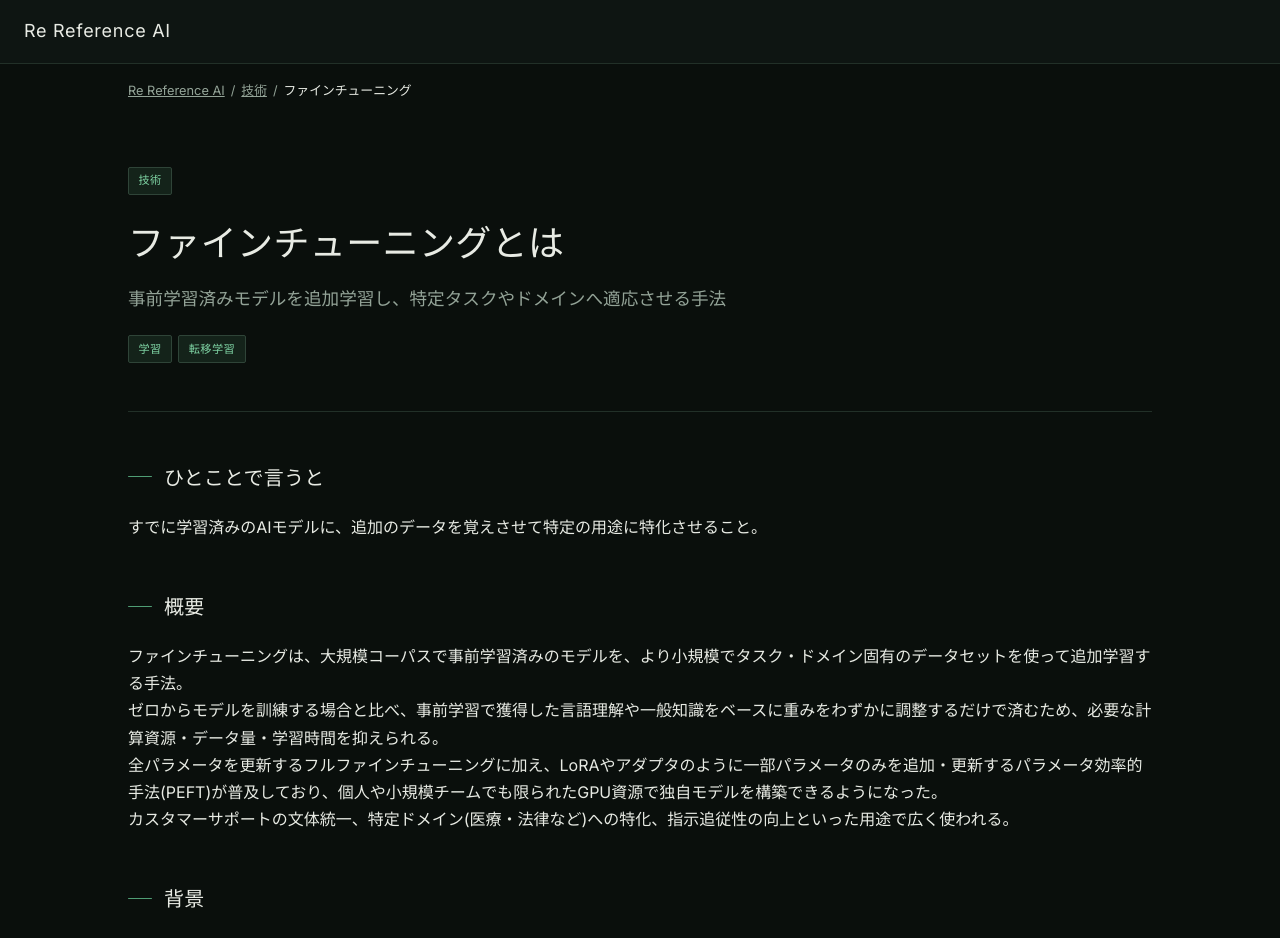
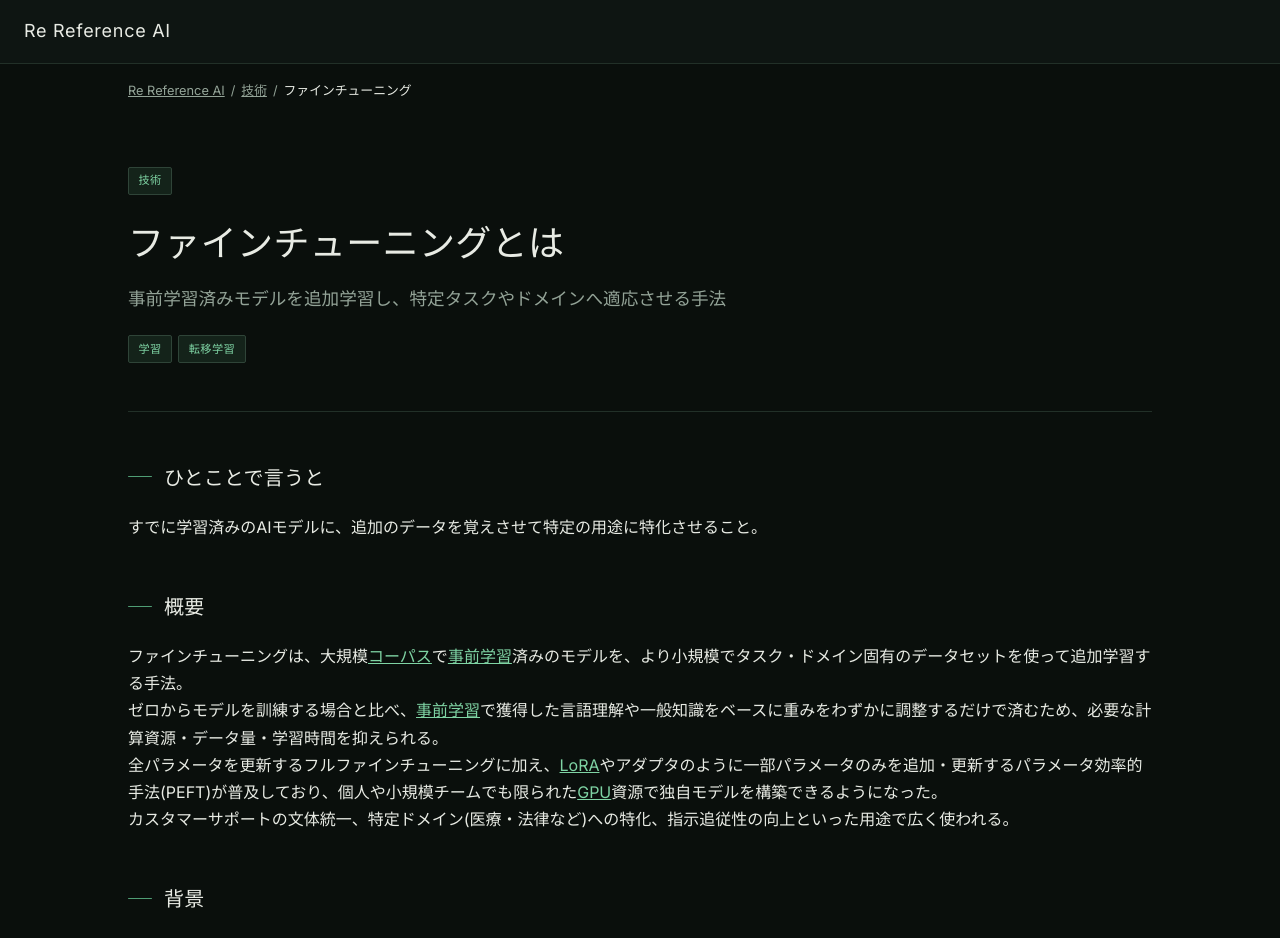
Before and after one commit to reload-co-jp/re-reference-ai, a Next.js app: page /terms/fine-tuning/ in a window 1280 px wide. Shown: the top 938 px of the page. Built offline with nearby package versions, Linux system fonts and the light colour scheme.

Commit message:
Add term links

```diff
--- a/app/terms/[slug]/page.tsx
+++ b/app/terms/[slug]/page.tsx
@@ -7,6 +7,7 @@ import { Badge, Container, Section, SectionTitle } from "components/elements/lay
 import { toJsonLd } from "lib/json-ld"
 import { SITE_NAME, SITE_URL } from "lib/site"
 import { getCategorySlug, getRelatedTerms, getTagSlug, getTermBySlug, Term, terms } from "lib/terms"
+import { linkifyTermMentions } from "lib/term-links"
 import { truncate } from "lib/text"
 
 export const dynamicParams = false
@@ -181,7 +182,7 @@ const TermPage: FC<Props> = async ({ params }) => {
       {term.plainSummary && (
         <Section style={{ marginTop: "3rem" }}>
           <SectionTitle>ひとことで言うと</SectionTitle>
-          <p style={{ whiteSpace: "pre-line" }}>{term.plainSummary}</p>
+          <p style={{ whiteSpace: "pre-line" }}>{linkifyTermMentions(term.plainSummary, term.slug)}</p>
         </Section>
       )}
 
@@ -189,7 +190,7 @@ const TermPage: FC<Props> = async ({ params }) => {
       {term.summary && (
         <Section style={{ marginTop: "3rem" }}>
           <SectionTitle>概要</SectionTitle>
-          <p style={{ whiteSpace: "pre-line" }}>{term.summary}</p>
+          <p style={{ whiteSpace: "pre-line" }}>{linkifyTermMentions(term.summary, term.slug)}</p>
         </Section>
       )}
 
@@ -197,7 +198,7 @@ const TermPage: FC<Props> = async ({ params }) => {
       {term.background && (
         <Section>
           <SectionTitle>背景</SectionTitle>
-          <p style={{ whiteSpace: "pre-line" }}>{term.background}</p>
+          <p style={{ whiteSpace: "pre-line" }}>{linkifyTermMentions(term.background, term.slug)}</p>
         </Section>
       )}
 
@@ -205,7 +206,7 @@ const TermPage: FC<Props> = async ({ params }) => {
       {term.history && (
         <Section>
           <SectionTitle>歴史</SectionTitle>
-          <p style={{ whiteSpace: "pre-line" }}>{term.history}</p>
+          <p style={{ whiteSpace: "pre-line" }}>{linkifyTermMentions(term.history, term.slug)}</p>
         </Section>
       )}
 
@@ -213,7 +214,7 @@ const TermPage: FC<Props> = async ({ params }) => {
       {term.architecture && (
         <Section>
           <SectionTitle>アーキテクチャ</SectionTitle>
-          <p style={{ whiteSpace: "pre-line" }}>{term.architecture}</p>
+          <p style={{ whiteSpace: "pre-line" }}>{linkifyTermMentions(term.architecture, term.slug)}</p>
         </Section>
       )}
 
@@ -221,7 +222,7 @@ const TermPage: FC<Props> = async ({ params }) => {
       {term.workflow && (
         <Section>
           <SectionTitle>ワークフロー</SectionTitle>
-          <p style={{ whiteSpace: "pre-line" }}>{term.workflow}</p>
+          <p style={{ whiteSpace: "pre-line" }}>{linkifyTermMentions(term.workflow, term.slug)}</p>
         </Section>
       )}
 
@@ -263,7 +264,7 @@ const TermPage: FC<Props> = async ({ params }) => {
           <ul style={{ paddingLeft: "1.25rem" }}>
             {term.advantages.map((advantage) => (
               <li key={advantage} style={{ marginBottom: ".375rem" }}>
-                {advantage}
+                {linkifyTermMentions(advantage, term.slug)}
               </li>
             ))}
           </ul>
@@ -277,7 +278,7 @@ const TermPage: FC<Props> = async ({ params }) => {
           <ul style={{ paddingLeft: "1.25rem" }}>
             {term.disadvantages.map((disadvantage) => (
               <li key={disadvantage} style={{ marginBottom: ".375rem" }}>
-                {disadvantage}
+                {linkifyTermMentions(disadvantage, term.slug)}
               </li>
             ))}
           </ul>
@@ -332,7 +333,9 @@ const TermPage: FC<Props> = async ({ params }) => {
           {term.faq.map((item) => (
             <div key={item.question} style={{ marginBottom: "1.25rem" }}>
               <p style={{ fontWeight: 600, marginBottom: ".375rem" }}>{item.question}</p>
-              <p style={{ color: "var(--color-text-muted)", whiteSpace: "pre-line" }}>{item.answer}</p>
+              <p style={{ color: "var(--color-text-muted)", whiteSpace: "pre-line" }}>
+                {linkifyTermMentions(item.answer, term.slug)}
+              </p>
             </div>
           ))}
         </Section>
--- /dev/null
+++ b/lib/term-links.tsx
@@ -0,0 +1,119 @@
+import { ReactNode } from "react"
+import Link from "next/link"
+import { Term, terms } from "lib/terms"
+
+// これらは頻出しすぎる一般語のため、本文中の自動リンク化対象から除外する
+const EXCLUDED_MATCH_STRINGS = new Set([
+  "LLM",
+  "RAG",
+  "API",
+  "AI",
+  "ML",
+  "RL",
+  "NN",
+  "NLP",
+  "SLM",
+  "VLM",
+  "Memory",
+  "メモリ",
+])
+
+type Candidate = { text: string; term: Term }
+
+let candidatesByFirstChar: Map<string, Candidate[]> | null = null
+
+const buildCandidateIndex = (): Map<string, Candidate[]> => {
+  if (candidatesByFirstChar) return candidatesByFirstChar
+
+  const seen = new Set<string>()
+  const flat: Candidate[] = []
+  for (const term of terms) {
+    for (const name of [term.name, ...(term.aliases ?? [])]) {
+      if (name.length < 3 || EXCLUDED_MATCH_STRINGS.has(name)) continue
+      const key = `${term.slug}:${name}`
+      if (seen.has(key)) continue
+      seen.add(key)
+      flat.push({ text: name, term })
+    }
+  }
+  // 開始位置ごとに最長一致を優先するため、文字列長の降順に並べる
+  flat.sort((a, b) => b.text.length - a.text.length)
+
+  const index = new Map<string, Candidate[]>()
+  for (const candidate of flat) {
+    const firstChar = candidate.text[0]
+    const bucket = index.get(firstChar)
+    if (bucket) {
+      bucket.push(candidate)
+    } else {
+      index.set(firstChar, [candidate])
+    }
+  }
+  candidatesByFirstChar = index
+  return index
+}
+
+const isAlnum = (ch: string | undefined): boolean => ch !== undefined && /[A-Za-z0-9]/.test(ch)
+
+// 半角英数字のみ単語境界をチェックする(HTML中のMLのような部分一致誤爆を防ぐため)。日本語には単語境界の概念がないため対象外。
+const hasWordBoundary = (text: string, start: number, needle: string): boolean => {
+  const startsAlnum = /[A-Za-z0-9]/.test(needle[0])
+  const endsAlnum = /[A-Za-z0-9]/.test(needle[needle.length - 1])
+  if (startsAlnum && isAlnum(text[start - 1])) return false
+  if (endsAlnum && isAlnum(text[start + needle.length])) return false
+  return true
+}
+
+// 本文中に登場する他のtermの名称・別名を検出し、該当箇所を/terms/[slug]へのリンクに変換する
+export const linkifyTermMentions = (text: string, currentSlug: string): ReactNode[] => {
+  const index = buildCandidateIndex()
+  const nodes: ReactNode[] = []
+  let buffer = ""
+  let i = 0
+  let key = 0
+
+  const flush = () => {
+    if (buffer) {
+      nodes.push(buffer)
+      buffer = ""
+    }
+  }
+
+  while (i < text.length) {
+    const bucket = index.get(text[i])
+    let matched: Candidate | null = null
+    if (bucket) {
+      // 自身の名称/別名も候補に含めたうえで最長一致を優先する。
+      // こうしないと、自分の名称の内部に他termの短い別名が部分一致してしまう
+      // (例: 「コーディングエージェント」内の「エージェント」がai-agentへ誤って部分リンクされる)。
+      for (const candidate of bucket) {
+        if (text.startsWith(candidate.text, i) && hasWordBoundary(text, i, candidate.text)) {
+          matched = candidate
+          break
+        }
+      }
+    }
+
+    if (matched && matched.term.slug !== currentSlug) {
+      flush()
+      nodes.push(
+        <Link
+          key={`link-${key++}`}
+          href={`/terms/${matched.term.slug}/`}
+          style={{ color: "var(--color-accent-bright)" }}
+        >
+          {matched.text}
+        </Link>,
+      )
+      i += matched.text.length
+    } else if (matched) {
+      buffer += matched.text
+      i += matched.text.length
+    } else {
+      buffer += text[i]
+      i += 1
+    }
+  }
+  flush()
+  return nodes
+}
```
